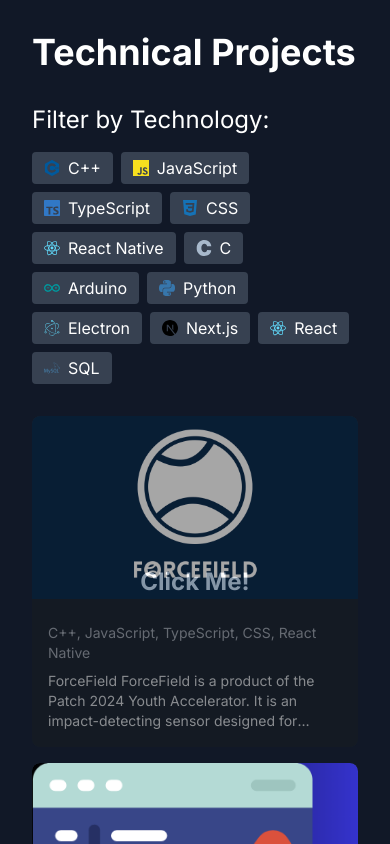
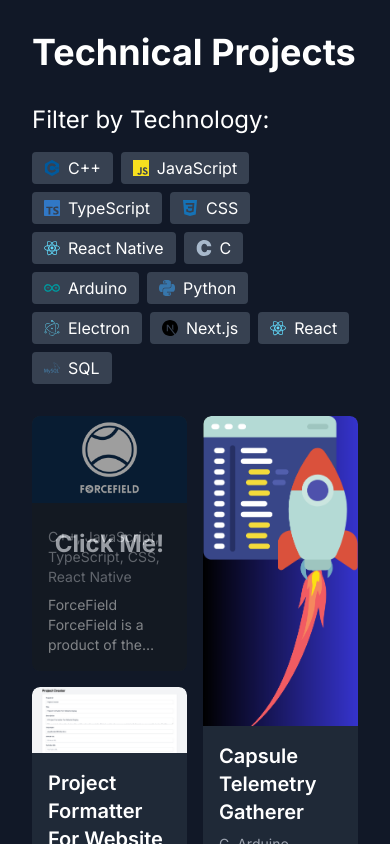
Before and after one commit to ETM-Code/eoghanSite, a Next.js app: page /technical in a window 390 px wide. Shown: the top 844 px of the page. Built offline with nearby package versions, Linux system fonts and the light colour scheme.

Commit message:
Update TechPage.tsx to have more images in mobile

```diff
--- a/src/app/technical/components/TechPage.tsx
+++ b/src/app/technical/components/TechPage.tsx
@@ -176,7 +176,7 @@
     default: 4,
     1100: 3,
     700: 2,
-    500: 1
+    500: 2
   };
 
   const MarkdownComponents = {
```
